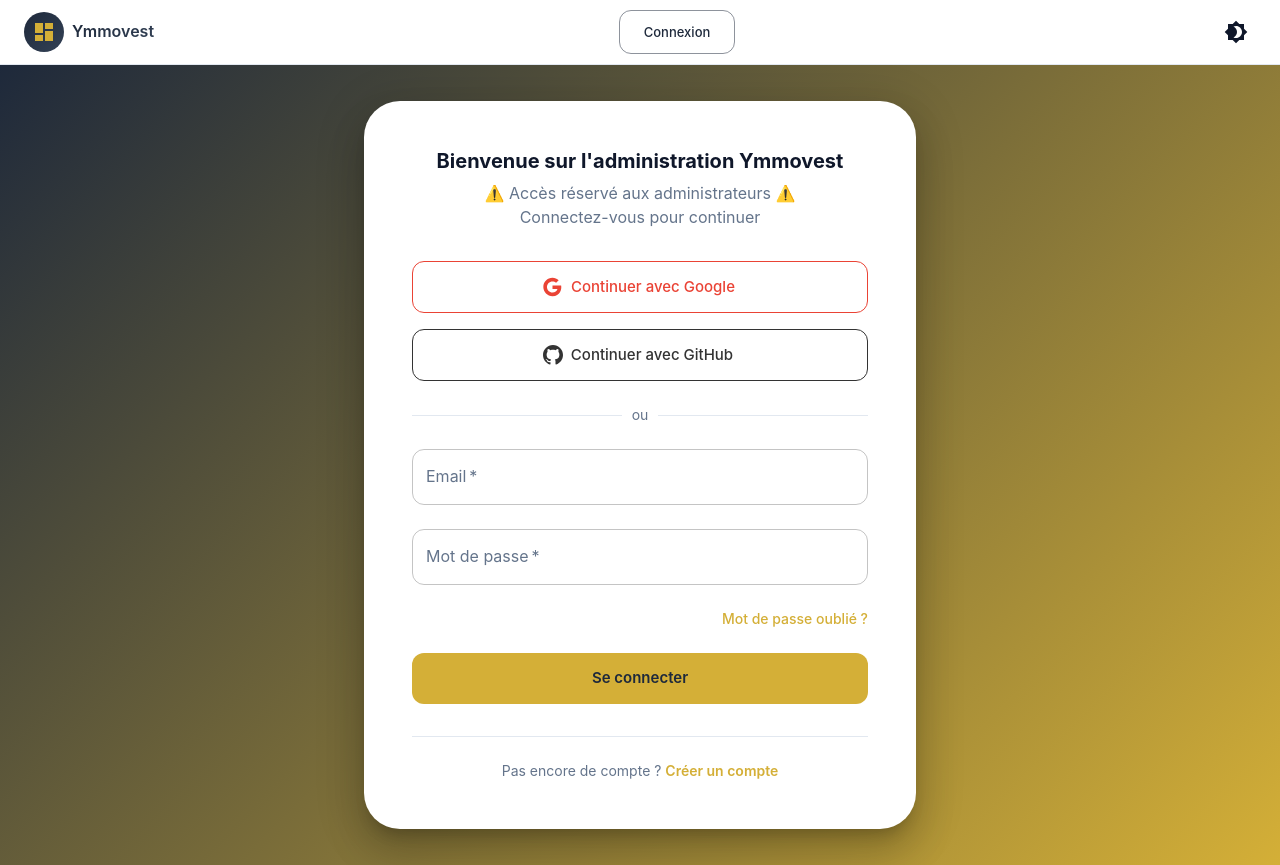
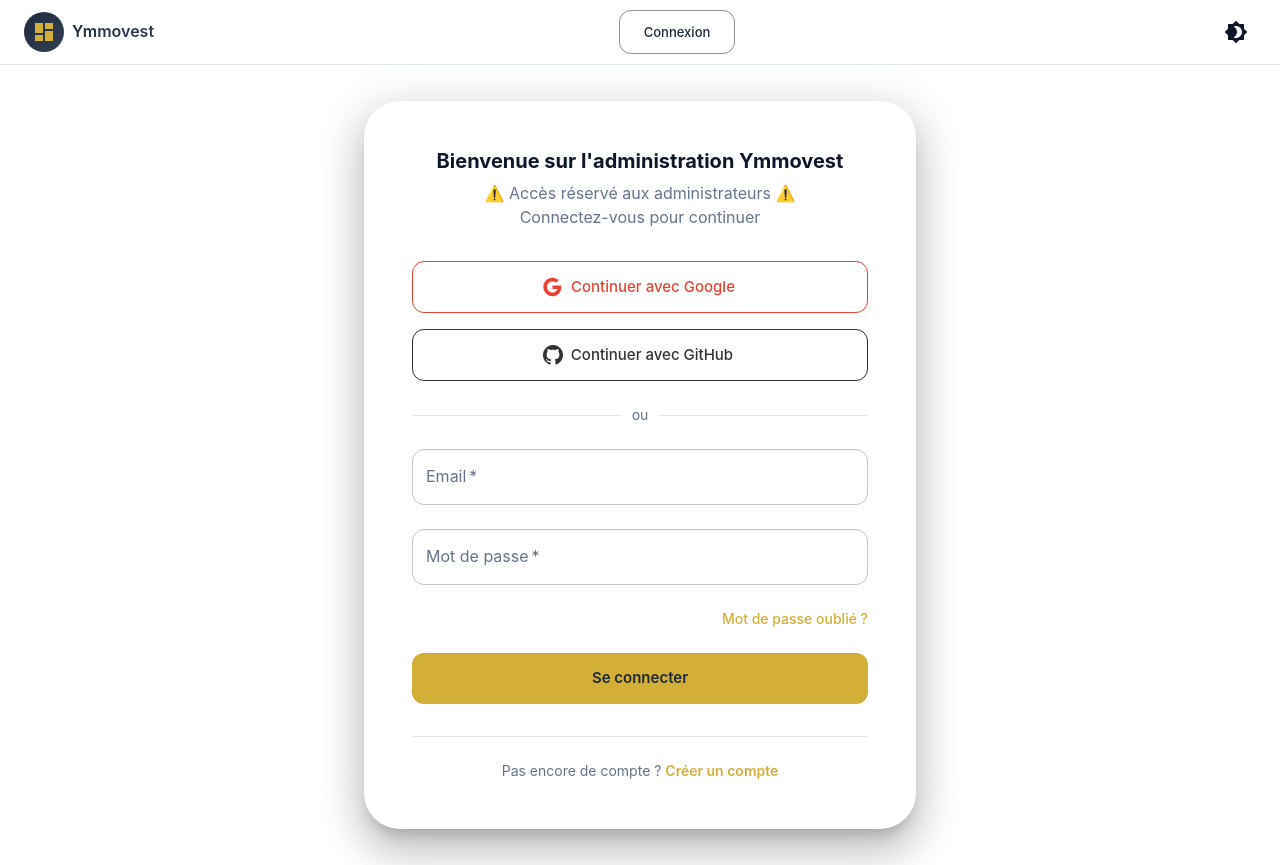
Before and after one commit to PiFR-App/Ymmovest, a React (Vite) app in the folder frontend/: page /login in a window 1280 px wide. Built offline with nearby package versions, Linux system fonts and the light colour scheme.

Commit message:
Fond login

```diff
--- a/frontend/components/Login.tsx
+++ b/frontend/components/Login.tsx
@@ -39,7 +39,6 @@ export function Login() {
         display: 'flex',
         alignItems: 'center',
         justifyContent: 'center',
-        background: 'linear-gradient(135deg, #1e293b 0%, #d4af37 100%)',
         padding: 2,
       }}
     >
```
